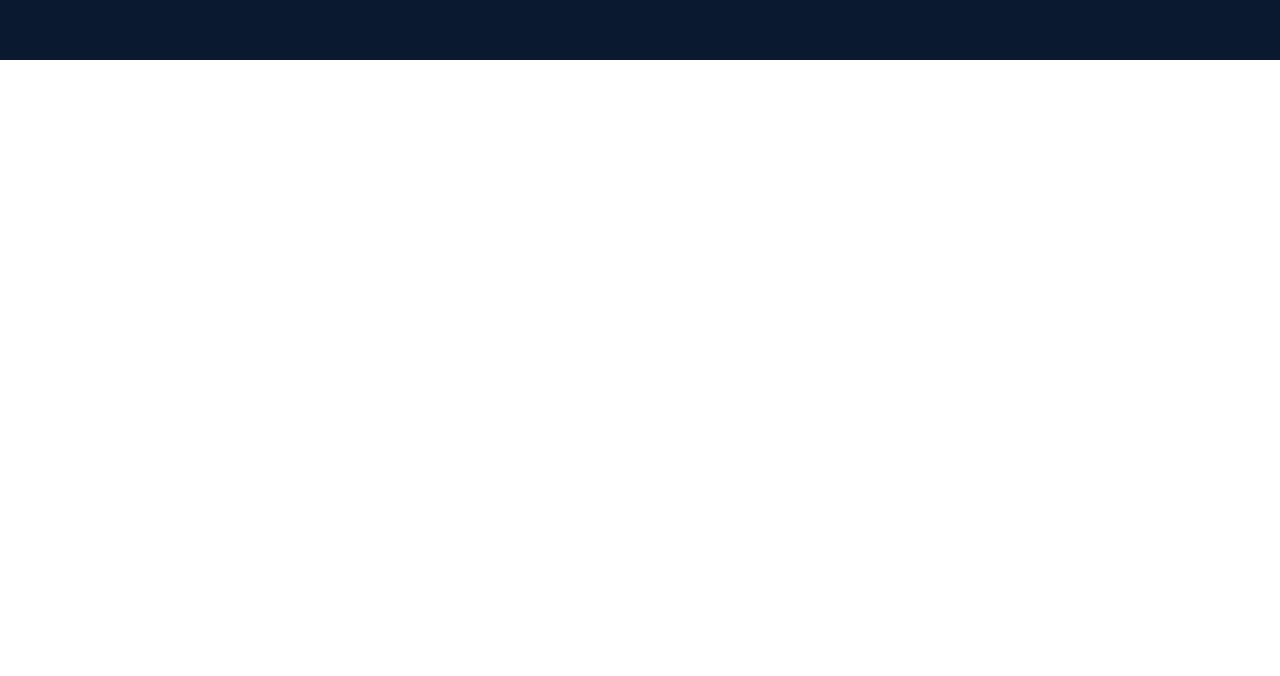
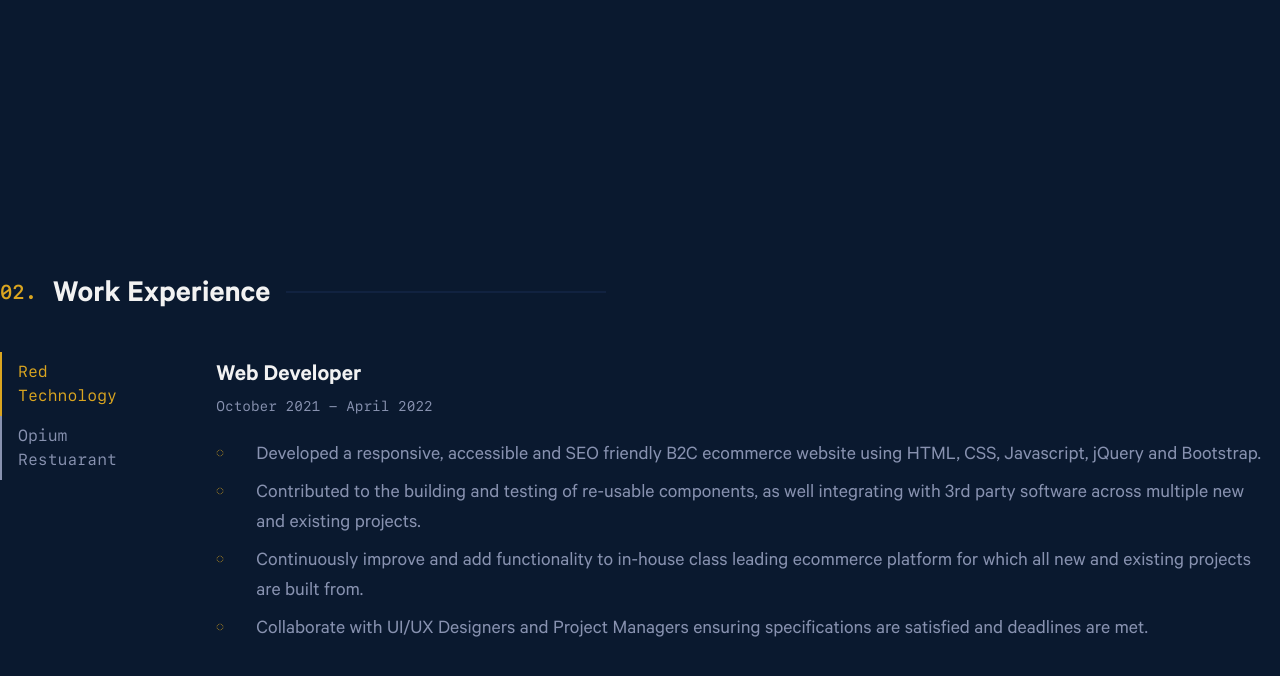
Before and after one commit to nhui98/portfoliov2, a Next.js app: page / in a window 1280 px wide. Shown: the part 1540-2216 px from the top of the page. Before the commit the page ends 1600 px from the top, so only its background shows below. Built offline with nearby package versions, Linux system fonts and the light colour scheme.

Commit message:
work experience section

```diff
--- /dev/null
+++ b/components/Experience/Experience.module.scss
@@ -0,0 +1,88 @@
+@use "../../styles/variables" as v;
+
+.experience {
+  display: flex;
+  flex-direction: column;
+  justify-content: center;
+  row-gap: 2rem;
+  min-height: 100vh;
+
+  .work {
+    display: flex;
+    column-gap: 2rem;
+
+    .companies {
+      display: flex;
+      flex-direction: column;
+
+      .company {
+        color: v.$color-grey;
+        padding: 0.5rem 1rem;
+        cursor: pointer;
+        border-left: 2px solid v.$color-grey;
+        transition: border-left 0.5s, color 0.5s;
+
+        &.active {
+          color: v.$color-gold;
+          border-left: 2px solid v.$color-gold;
+        }
+      }
+    }
+
+    .role {
+      position: relative;
+      margin: 0.75rem 1rem;
+
+      .item {
+        display: flex;
+        flex-direction: column;
+        row-gap: 0.5rem;
+        opacity: 0;
+        transition: opacity 0.5s;
+        visibility: hidden;
+
+        &:not(&:first-child) {
+          position: absolute;
+          top: 0;
+        }
+
+        &.active {
+          opacity: 1;
+          visibility: visible;
+        }
+
+        .position {
+          color: v.$color-white;
+          line-height: 1;
+        }
+
+        .date {
+          color: v.$color-grey;
+          font-family: v.$font-sfmono;
+          font-size: 0.875rem;
+        }
+
+        .responsibilities {
+          display: flex;
+          flex-direction: column;
+          margin-top: 1rem;
+          row-gap: 0.5rem;
+
+          .responsibility {
+            display: flex;
+            column-gap: 2rem;
+            color: v.$color-grey;
+            font-family: v.$font-calibre;
+            font-size: 1.25rem;
+
+            span {
+              margin-top: 0.525rem;
+              color: v.$color-gold;
+              font-size: 0.5rem;
+            }
+          }
+        }
+      }
+    }
+  }
+}
--- /dev/null
+++ b/components/Experience/Experience.tsx
@@ -0,0 +1,47 @@
+import SectionHeading from "../SectionHeading/SectionHeading";
+import s from "./Experience.module.scss";
+import { data } from "./data";
+import React, { useState } from "react";
+import { TbCircleDotted } from "react-icons/tb";
+
+export default function Experience() {
+  const { title, counter, companies } = data;
+  const [active, setActive] = useState(1);
+
+  return (
+    <section className={s.experience} id="experience">
+      <SectionHeading counter={counter} title={title} />
+      <div className={s.work}>
+        <ul className={s.companies}>
+          {companies.map(({ id, company }) => (
+            <li
+              key={id}
+              className={`${s.company} ${active === id && s.active}`}
+              onClick={() => setActive(id)}
+            >
+              {company}
+            </li>
+          ))}
+        </ul>
+        <div className={s.role}>
+          {companies.map(({ id, position, date, responsibilities }) => (
+            <div key={id} className={`${s.item} ${active === id && s.active}`}>
+              <h2 className={s.position}>{position}</h2>
+              <div className={s.date}>{date}</div>
+              <ul className={s.responsibilities}>
+                {responsibilities.map((responsibility, i) => (
+                  <li key={i} className={s.responsibility}>
+                    <span>
+                      <TbCircleDotted />
+                    </span>
+                    {responsibility}
+                  </li>
+                ))}
+              </ul>
+            </div>
+          ))}
+        </div>
+      </div>
+    </section>
+  );
+}
--- /dev/null
+++ b/components/Experience/data.ts
@@ -0,0 +1,28 @@
+export const data = {
+  counter: "02.",
+  title: "Work Experience",
+  companies: [
+    {
+      id: 1,
+      company: "Red Technology",
+      position: "Web Developer",
+      date: "October 2021 - April 2022",
+      responsibilities: [
+        "Developed a responsive, accessible and SEO friendly B2C ecommerce website using HTML, CSS, Javascript, jQuery and Bootstrap.",
+        "Contributed to the building and testing of re-usable components, as well integrating with 3rd party software across multiple new and existing projects.",
+        "Continuously improve and add functionality to in-house class leading ecommerce platform for which all new and existing projects are built from.",
+        "Collaborate with UI/UX Designers and Project Managers ensuring specifications are satisfied and deadlines are met.",
+      ],
+    },
+    {
+      id: 2,
+      company: "Opium Restuarant",
+      position: "Bartender",
+      date: "june 2020 - September 2021",
+      responsibilities: [
+        "Deliver constistent high quality customer service during peak hours contributing to positive customer feedback and reviews.",
+        "Mentor and train new bar staff.",
+      ],
+    },
+  ],
+};
--- a/pages/index.tsx
+++ b/pages/index.tsx
@@ -1,6 +1,7 @@
 import type { NextPage } from "next";
 import Head from "next/head";
 import About from "../components/About/About";
+import Experience from "../components/Experience/Experience";
 import Hero from "../components/Hero/Hero";
 import s from "../styles/index.module.scss";
 
@@ -13,6 +14,7 @@ const Home: NextPage = () => (
     </Head>
     <Hero />
     <About />
+    <Experience />
   </div>
 );
 
```
